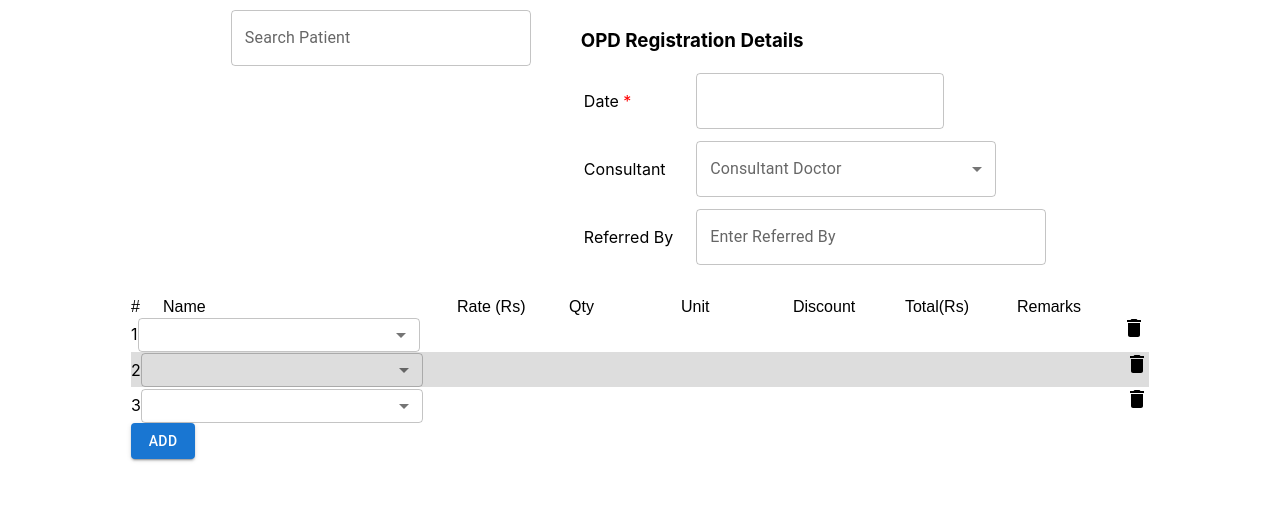
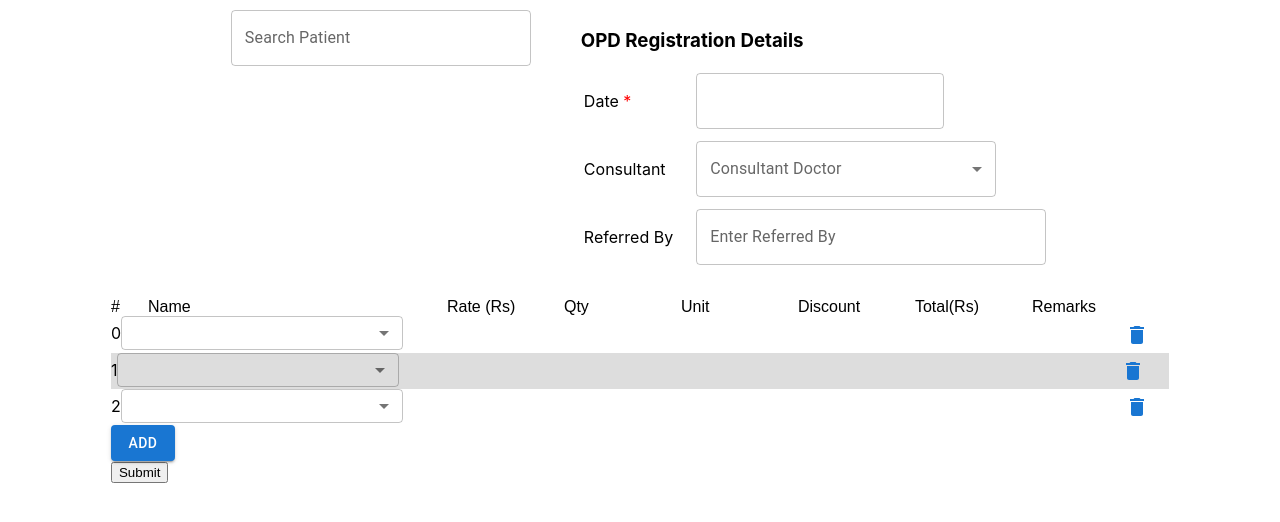
Before and after one commit to Vaishnavi429/OnitoTechnology.github.io, a React (Create React App) app: page / in a window 1280 px wide. Shown: the top 522 px of the page. Built offline with nearby package versions, Linux system fonts and the light colour scheme.

Commit message:
add newservice object and usestate

```diff
--- a/src/Component/OPDRegistration/PatientServiceDetail/PatientServiceDetail.js
+++ b/src/Component/OPDRegistration/PatientServiceDetail/PatientServiceDetail.js
@@ -1,51 +1,60 @@
-import React from 'react'
+import { useState } from 'react'
 import { Button } from '@mui/material';
 import ServiceNewRow from './ServiceNewRow/ServiceNewRow'
+import DeleteIcon from '@mui/icons-material/Delete';
 import { Formik, Form, Field, ErrorMessage, FieldArray } from 'formik';
 import './PatientServiceDetail.css'
 export default function PatientServiceDetail() {
+    const [newService, setNewService] = useState({
+        serviceOpt: '',
+        rate: '',
+        qty: '',
+        unit: '',
+        discount: '',
+        total: '',
+        remarks: '',
+    })
     return (
         <>
             <div className='PatientServiceDetail-container'>
                 <div className='PatientServiceDetail-table'>
-                        <span style={{width:'20px'}}>#</span>
-                        <span style={{width:'282px'}}>Name</span>
-                        <span style={{width:'100px'}}>Rate (Rs)</span>
-                        <span style={{width:'100px'}}>Qty</span>
-                        <span style={{width:'100px'}}>Unit</span>
-                        <span style={{width:'100px'}}>Discount</span>
-                        <span style={{width:'100px'}}>Total(Rs)</span>
-                        <span style={{width:'100px'}}>Remarks</span>
-                        <span style={{width:'20px'}}></span>
+                    <span style={{ width: '20px' }}>#</span>
+                    <span style={{ width: '282px' }}>Name</span>
+                    <span style={{ width: '100px' }}>Rate (Rs)</span>
+                    <span style={{ width: '100px' }}>Qty</span>
+                    <span style={{ width: '100px' }}>Unit</span>
+                    <span style={{ width: '100px' }}>Discount</span>
+                    <span style={{ width: '100px' }}>Total(Rs)</span>
+                    <span style={{ width: '100px' }}>Remarks</span>
+                    <span style={{ width: '20px' }}></span>
                 </div>
 
                 <Formik
                     initialValues={{
-                        serviceList: [{}, {},{}]
+                        serviceList: [{}, {}, {}]
                     }}
                     onSubmit={(values) => {
                         console.log(values);
                     }}
                 >
                     {(formik) => (
-                        <Form>
+                        <Form onSubmit={formik.handleSubmit}>
                             <FieldArray name='serviceList'
                                 render={
                                     (arrayHelpers) => {
                                         return (
                                             <div>
                                                 {formik.values.serviceList.map((item, index) => (
-                                                    <ServiceNewRow key={index} id = {index} />
+                                                    <ServiceNewRow key={index} index={index} arrayHelpers={arrayHelpers} newService={newService} setNewService={setNewService} />
                                                 ))}
-                                                <Button variant="contained" onClick={()=>arrayHelpers.insert(formik.values.serviceList.length +1,{})}>add</Button>
+                                                <Button variant="contained" onClick={() => arrayHelpers.insert(formik.values.serviceList.length + 1, { newService })}>add</Button>
                                             </div>
                                         )
                                     }}
+                            />
+                            <button type='submit'>Submit</button>
+                        </Form>
 
-                            />
-
-
-                        </Form>
                     )}
 
                 </Formik>
--- a/src/Component/OPDRegistration/PatientServiceDetail/ServiceNewRow/ServiceNewRow.js
+++ b/src/Component/OPDRegistration/PatientServiceDetail/ServiceNewRow/ServiceNewRow.js
@@ -1,47 +1,60 @@
 import React from 'react'
 import DeleteIcon from '@mui/icons-material/Delete';
 import MenuItem from '@mui/material/MenuItem';
+import { Button } from '@mui/material';
 import Select from '@mui/material/Select';
 import './ServiceNewRow.css'
 
-export default function ServiceNewRow(props) {
+export default function ServiceNewRow({ index, arrayHelpers, setNewService, newService }) {
   const service = ['Consultation Fees', 'Stitching charges', '2D Echo', 'First Aid Charge']
+
+  const HandleRemove = (index) => {
+    console.log(index);
+    arrayHelpers.remove(index)
+
+  }
+  const HandleChange = (e) => {
+
+  }
+
   return (
 
     <div className='ServiceNewRow-rows'>
-        <span style={{width:'20px'}}>{props.id+1}</span>
+      <span style={{ width: '20px' }}>{index}</span>
       <span>
         <Select style={{ width: '282px', padding: '0px ', height: '34px' }}
           labelId="demo-simple-select-helper-label"
           id="demo-simple-select-helper"
           value=''
           // label="Age"
-          // onChange={handleChange}
+          name='serviceOpt'
+          onChange={() => HandleChange()}
         >
           {service.map((value, index) =>
             (<MenuItem key={index} value={value}>{value}</MenuItem>))}
         </Select>
       </span>
-        <span style={{width:'100px'}}>
-          <input className='PatientServiceDetail-table_input' />
+      <span style={{ width: '100px' }}>
+        <input name='rate' className='PatientServiceDetail-table_input' onChange={() => HandleChange()} />
       </span>
-        <span style={{width:'100px'}}>
-          <input className='PatientServiceDetail-table_input' />
+      <span style={{ width: '100px' }}>
+        <input name='qty' className='PatientServiceDetail-table_input' onChange={() => HandleChange()} />
       </span>
-        <span style={{width:'100px'}}>
-          <input className='PatientServiceDetail-table_input' />
+      <span style={{ width: '100px' }}>
+        <input name='unit' className='PatientServiceDetail-table_input' onChange={() => HandleChange()} />
       </span>
-        <span style={{width:'100px'}}>
-          <input className='PatientServiceDetail-table_input' variant="outlined" />
+      <span style={{ width: '100px' }}>
+        <input name='discount' className='PatientServiceDetail-table_input' onChange={() => HandleChange()} />
       </span>
-        <span style={{width:'100px'}}>
-          <input className='PatientServiceDetail-table_input' variant="outlined" />
+      <span style={{ width: '100px' }}>
+        <input name='total' className='PatientServiceDetail-table_input' onChange={() => HandleChange()} />
       </span>
-        <span style={{width:'100px'}}>
-          <input className='PatientServiceDetail-table_input' variant="outlined" />
+      <span style={{ width: '100px' }}>
+        <input name='remark' className='PatientServiceDetail-table_input' onChange={() => HandleChange()} />
       </span>
-        <span style={{width:'50px'}}>
-          <DeleteIcon />
+      <span style={{ width: '50px' }}>
+        <Button onClick={() => HandleRemove(index)}><DeleteIcon /></Button>
+
       </span>
     </div>
 
```
Lines whose indentation alone changed are shown as unchanged.
